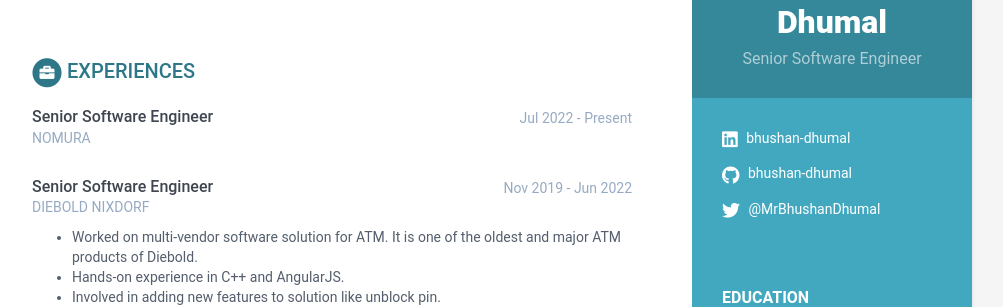
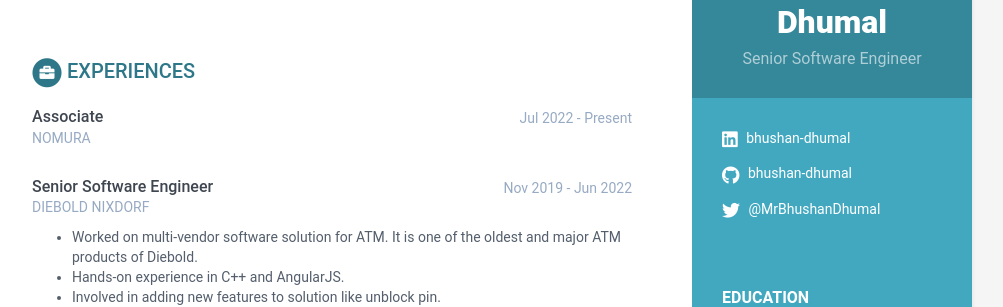
Before and after one commit to bhushan-dhumal/bhushan-dhumal.github.io, a Jekyll site: the page built from index.html, in a window 1280 px wide. Shown: the part 205-512 px from the top of the page, without its empty margins (168-1171 px from the left). Built offline with Jekyll 4.4.1, drawn with Linux system fonts in a browser that asks for light colours.

Commit message:
Update data.yml

```diff
--- a/_data/data.yml
+++ b/_data/data.yml
@@ -58,7 +58,7 @@ skills:
       - name: HTML5 & CSS
         level: 60%
 experiences:
-    - role: Senior Software Engineer
+    - role: Associate
       time: Jul 2022 - Present
       company: NOMURA
       details: |
```
